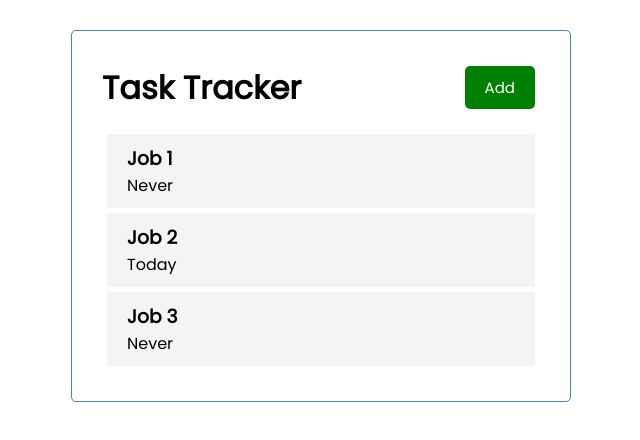
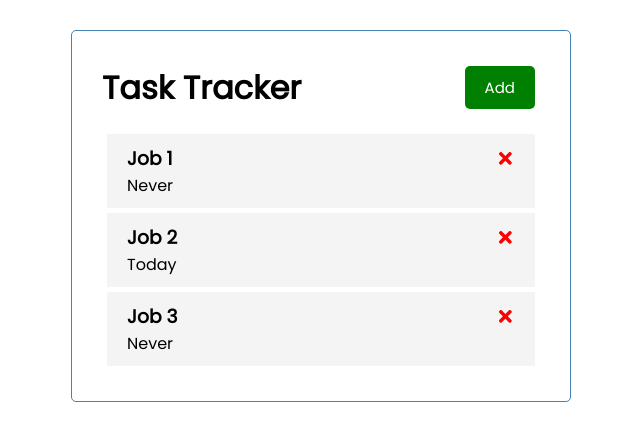
Before and after one commit to RafsanQ/Task-Tracker, a React (Create React App) app: page / in a window 1280 px wide. Shown: the top 440 px of the page, without its empty margins (319-959 px from the left). Built offline with nearby package versions, Linux system fonts and the light colour scheme.

Commit message:
Final Commit

```diff
--- a/src/App.js
+++ b/src/App.js
@@ -28,10 +28,25 @@ function App() {
     ]
   )
 
+  // Delete a Task Function
+  const deleteTask = (id) => {
+    setTasks(tasksList.filter(
+      (tasksList) => tasksList.id !== id
+    ))
+  }
+
+  let Body;
+
+  if(tasksList.length > 0)
+    Body = <Tasks taskList = {tasksList} onDelete={deleteTask} />
+  else
+    Body = <h1>No Tasks</h1>
+
   return (
     <div className="container">
       <Header />
-      <Tasks taskList = {tasksList}/>
+      {Body}
+
     </div>
   );
 
--- a/src/components/Task.js
+++ b/src/components/Task.js
@@ -1,10 +1,14 @@
-export const Task = ({task}) => {
-    return (
-        <div className = 'task'>
-            <h3>{task.text}</h3>
-            <p>{task.day}</p>
-        </div>
-    )
-}
+import { FaTimes } from "react-icons/fa";
 
-export default Task
+export const Task = ({ task, onDelete}) => {
+  return (
+    <div className="task">
+      <h3>
+        {task.text} <FaTimes style={{ color: "red", cursor: "pointer" }} onClick = {() => onDelete(task.id)}/>
+      </h3>
+      <p>{task.day}</p>
+    </div>
+  );
+};
+
+export default Task;
--- a/src/components/Tasks.js
+++ b/src/components/Tasks.js
@@ -1,10 +1,10 @@
 import Task from './Task.js'
 
-const Tasks = ({ taskList }) => {
+const Tasks = ({ taskList, onDelete }) => {
     return (
         <>
             {taskList.map((i) => (
-                <Task key={i.id} task = {i} />
+                <Task key={i.id} task = {i} onDelete = {onDelete} />
             ))}
         </>
     );
```
